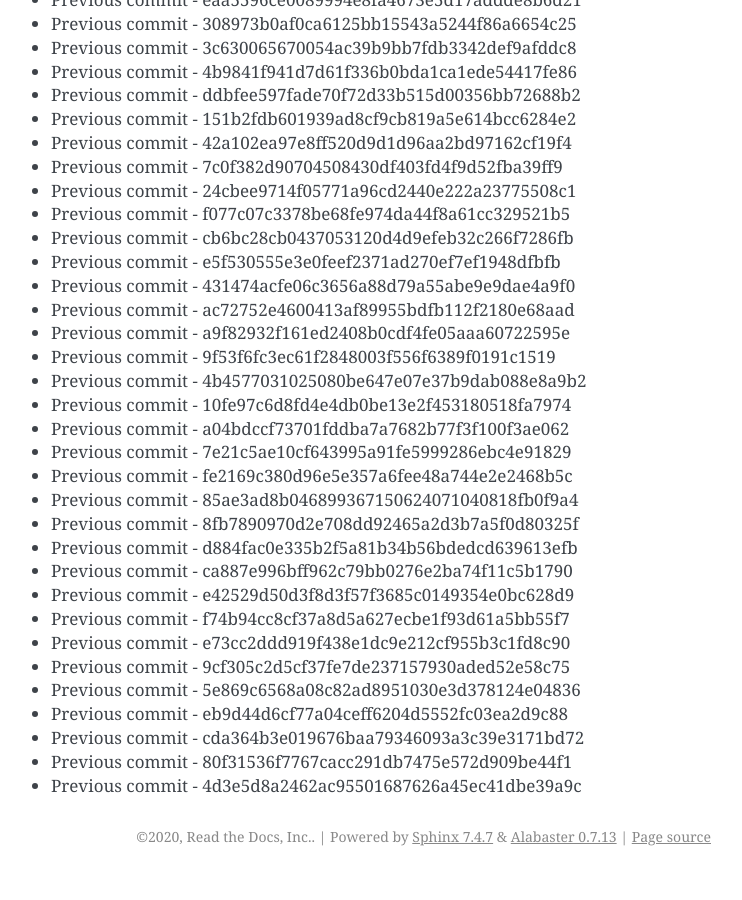
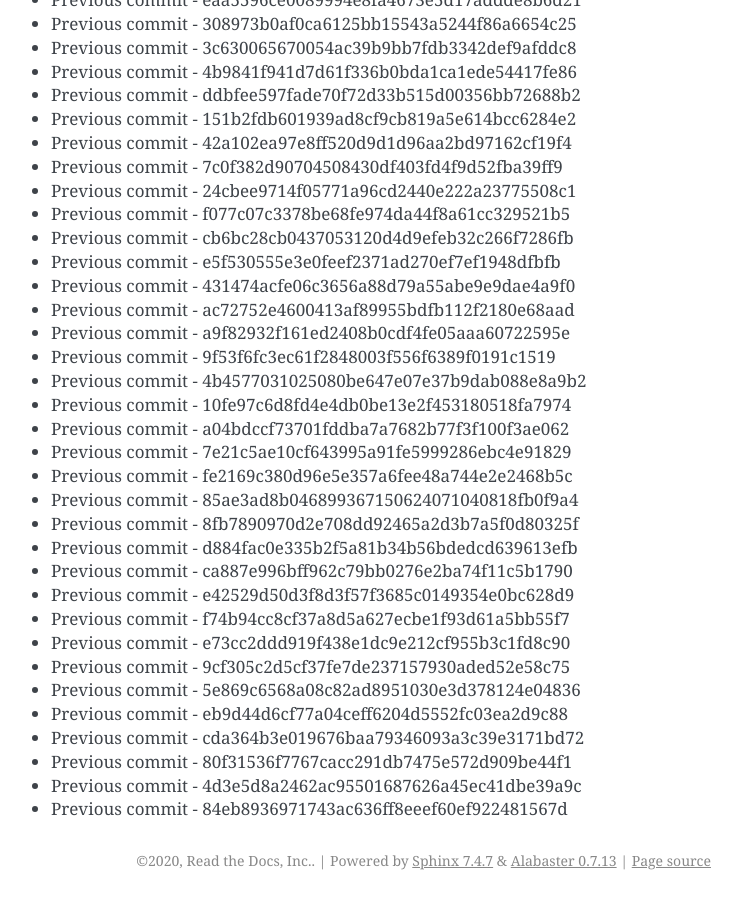
Before and after one commit to readthedocs/rtd-git-stresstest, a Sphinx documentation site: the page built from docs/updates.rst, in a window 1280 px wide and 900 px high, scrolled down 7366 px. Shown: the whole window, without its empty margins (399-1141 px from the left). Built offline with Sphinx 7.4.7, drawn with Linux system fonts in a browser that asks for light colours; before the commit the page ends 8242 px from its top, so only the background shows below that.

Commit message:
Generating commit from previous: 84eb8936971743ac636ff8eeef60ef922481567d

```diff
--- a/docs/updates.rst
+++ b/docs/updates.rst
@@ -341,3 +341,4 @@ It can be tested for any performance characteristics.
 * Previous commit - cda364b3e019676baa79346093a3c39e3171bd72
 * Previous commit - 80f31536f7767cacc291db7475e572d909be44f1
 * Previous commit - 4d3e5d8a2462ac95501687626a45ec41dbe39a9c
+* Previous commit - 84eb8936971743ac636ff8eeef60ef922481567d
```
